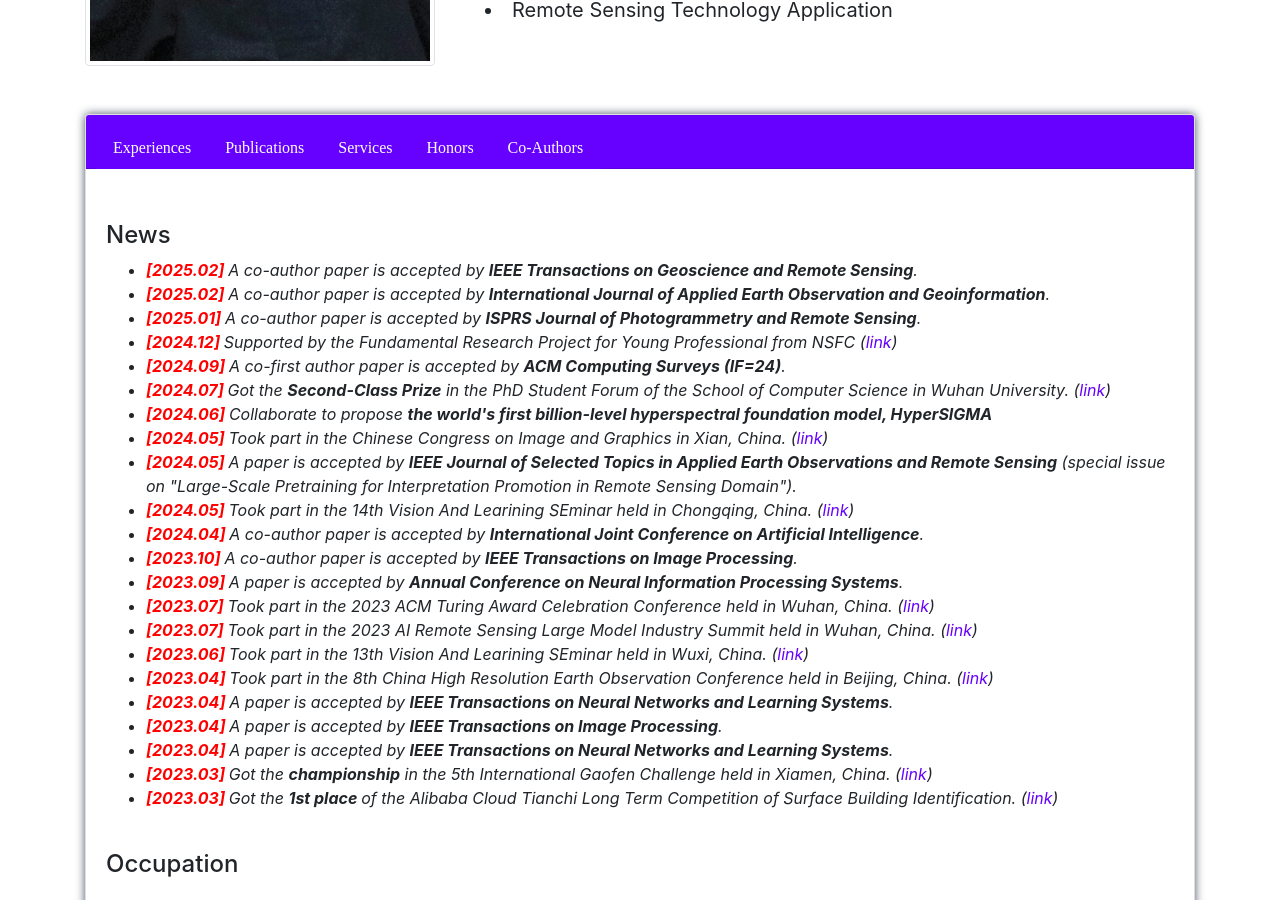
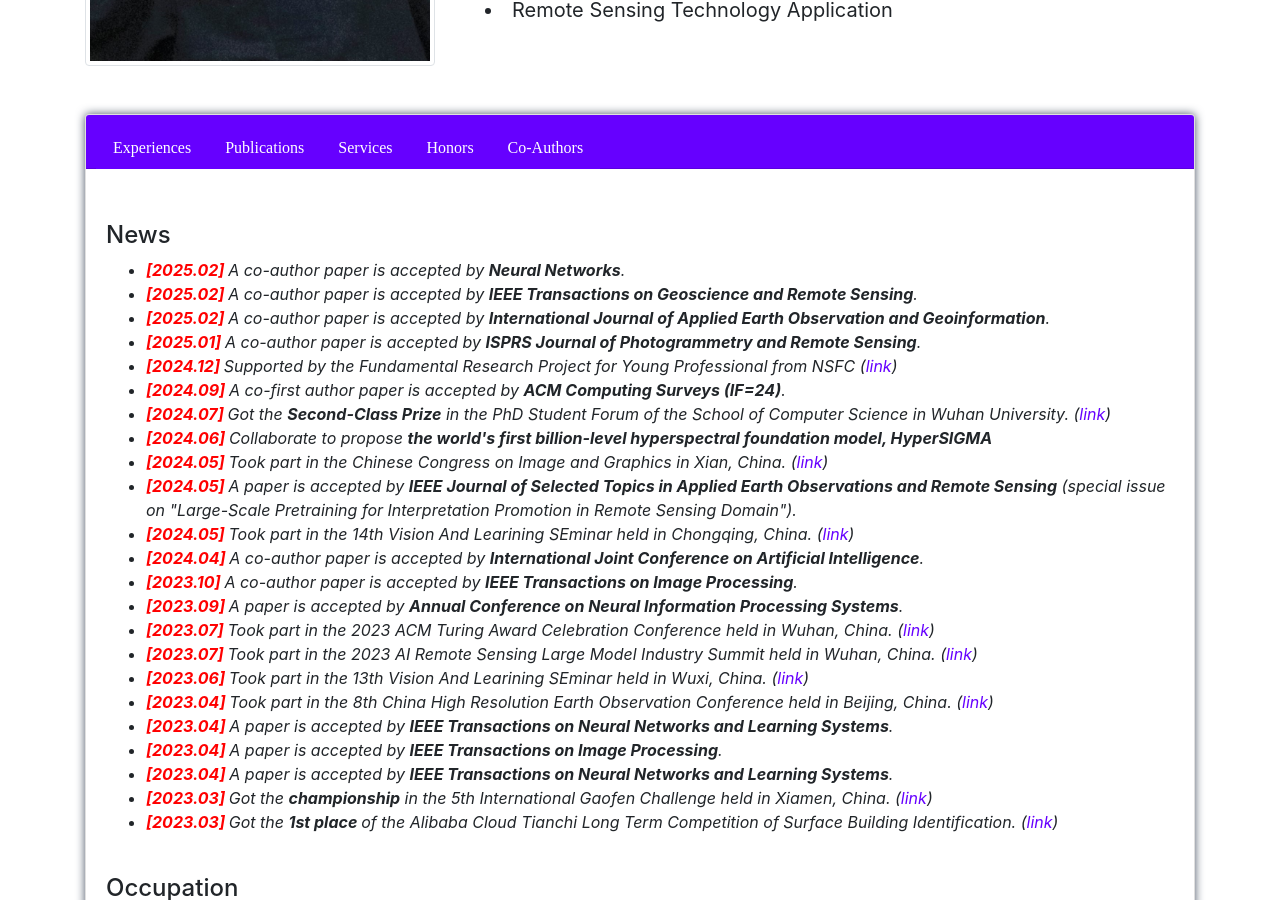
Before and after one commit to DotWang/DotWang.github.io, a Jekyll site: the page built from index.md, in a window 1280 px wide and 900 px high, scrolled down 462 px. Built offline with Jekyll 4.4.1, drawn with Linux system fonts in a browser that asks for light colours; nearby versions of some CDN libraries; comment, search, counter and statistics services are not loaded.

Commit message:
Update exp.html

```diff
--- a/_includes/exp.html
+++ b/_includes/exp.html
@@ -1,6 +1,7 @@
 <A NAME="R_News"><h4>News</h4></A>
 <i>
 <ul>
+<li> <b> <font color="#FF0000">[2025.02]</font> </b> A co-author paper is accepted by <b>Neural Networks</b>.</li>
 <li> <b> <font color="#FF0000">[2025.02]</font> </b> A co-author paper is accepted by <b>IEEE Transactions on Geoscience and Remote Sensing</b>.</li>
 <li> <b> <font color="#FF0000">[2025.02]</font> </b> A co-author paper is accepted by <b>International Journal of Applied Earth Observation and Geoinformation</b>.</li>
 <li> <b> <font color="#FF0000">[2025.01]</font> </b> A co-author paper is accepted by <b>ISPRS Journal of Photogrammetry and Remote Sensing</b>.</li>
```
